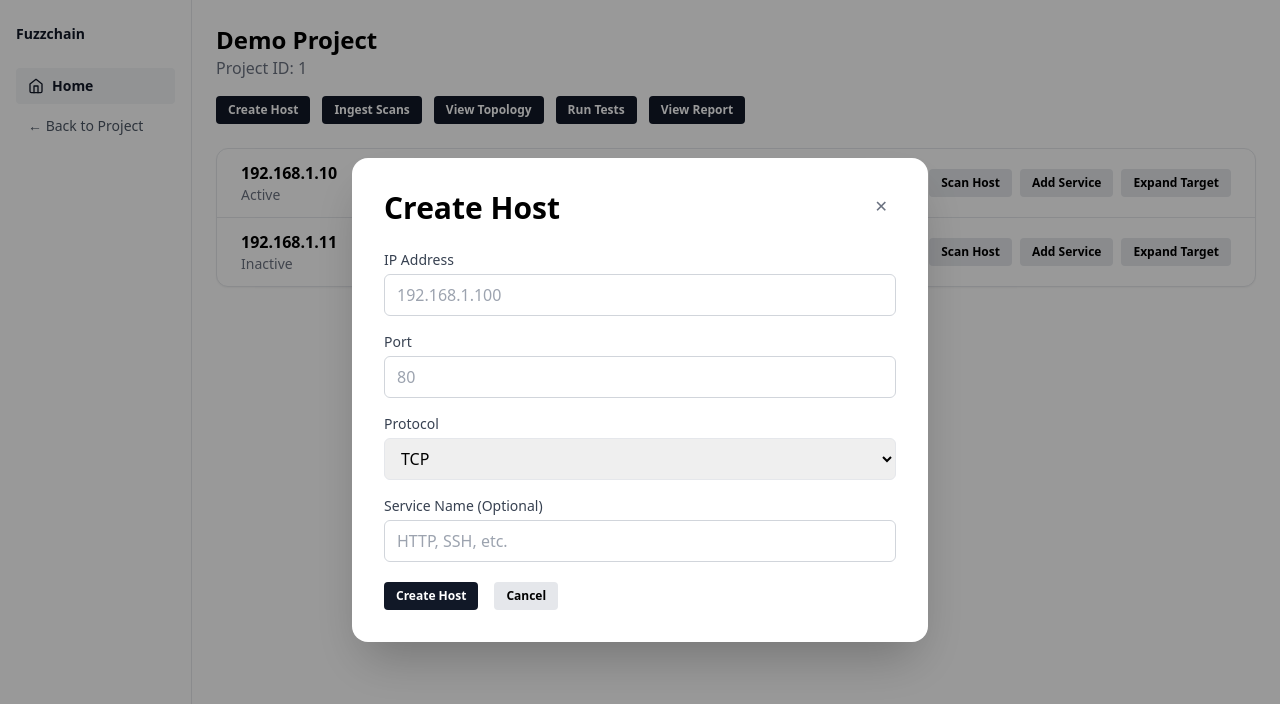
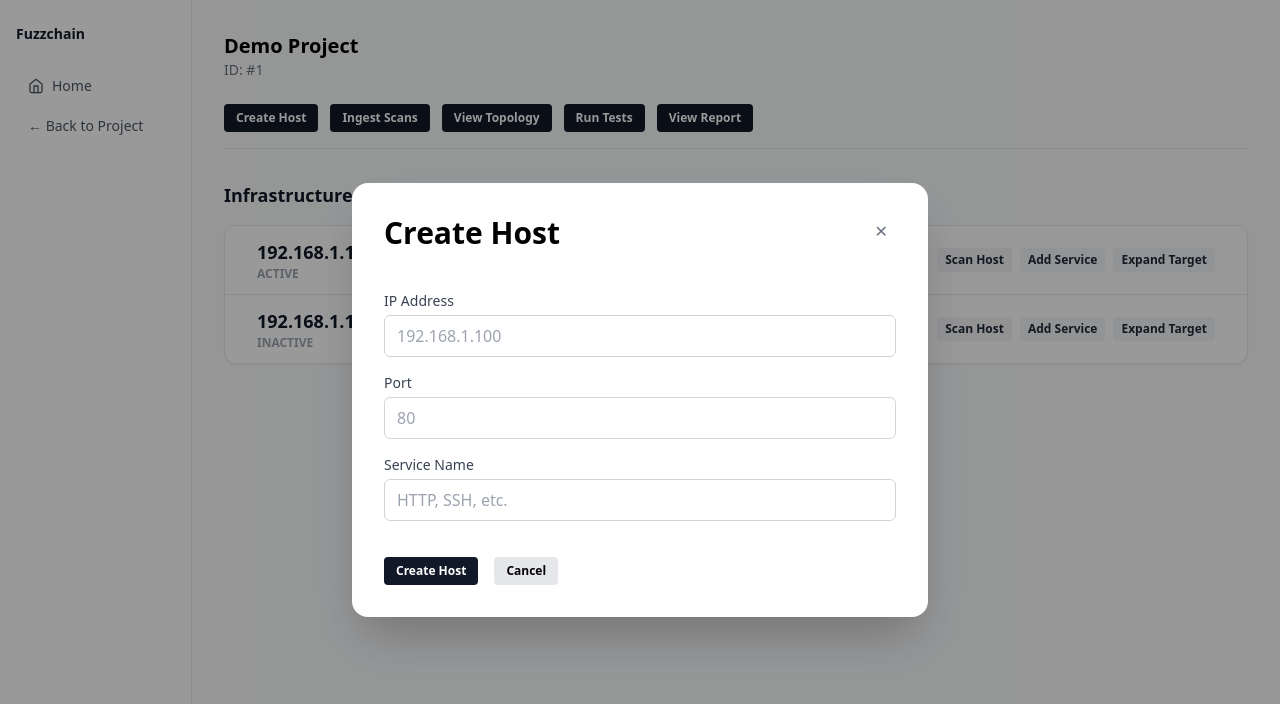
Before and after one commit to Mayrinamelie/fuzzchain-ui, a SvelteKit app: page /project/1 in a window 1280 px wide. Both pictures are taken after a click on the button "Create Host". Shown: the top 704 px of the page. Built offline with nearby package versions, Linux system fonts and the light colour scheme.

Commit message:
Restructured project page
I was unable to figure out how to add the drop down menu that was provided in Ingest Scans before changing it.

```diff
--- a/src/routes/project/[id]/+page.svelte
+++ b/src/routes/project/[id]/+page.svelte
@@ -1,39 +1,57 @@
 <script>
+  /**
+   * SECTION: ROUTING & NAVIGATION
+   * Handles dynamic project IDs and cross-page navigation.
+   */
   import { page } from '$app/stores';
   import { goto } from '$app/navigation';
 
+  /**
+   * SECTION: GLOBAL COMPONENTS
+   * UI LEAD NOTE: Consistency here ensures the nested rows and modals
+   * feel like a single cohesive application.
+   */
   import Sidebar from '$lib/components/Sidebar.svelte';
   import Card from '$lib/components/Card.svelte';
   import CardRow from '$lib/components/CardRow.svelte';
   import Button from '$lib/components/Button.svelte';
-  import ModalForm from '$lib/components/ModalForm.svelte';
-  import ModalActions from '$lib/components/ModalActions.svelte';
   import TextField from '$lib/components/TextField.svelte';
   import ServiceRow from '$lib/components/ServiceRow.svelte';
   import FileUpload from '$lib/components/FileUpload.svelte';
 
-  // Get project ID from URL
+  // Modal wrappers for standardized popup behavior
+  import ModalForm from '$lib/components/ModalForm.svelte';
+  import ModalActions from '$lib/components/ModalActions.svelte';
+
+  /**
+   * SECTION: STATE MANAGEMENT
+   * Tracks expanded view states and modal visibility using Svelte 5 runes.
+   */
   let currentProjectId = $derived($page.params.id);
-
-  // State
   let expandedTargets = $state({});
   let expandedServices = $state({});
   let selectedEndpoints = $state({});
+
+  // Modal visibility states
   let showCreateHost = $state(false);
   let showAddService = $state(false);
   let showIngestScans = $state(false);
   let selectedTargetId = $state(null);
 
-  // Form state
+  /**
+   * SECTION: FORM DATA
+   * Temporary stFrage for modal inputs.
+   */
   let newHost = $state({ ip: '', port: '', protocol: 'tcp', service: '' });
   let newService = $state({ port: '', protocol: 'tcp', name: '', description: '' });
   let scanFile = $state(null);
   let scanType = $state('nmap');
 
-  // Mock project data
+  /**
+   * SECTION: MOCK DATA
+   * Realistic security data for UI testing.
+   */
 const project = { id: currentProjectId, name: "Demo Project" };
-
-  // Mock targets
 const targets = [
     {
       id: "t1",
@@ -50,7 +68,7 @@
         {
           id: "s2", port: 22, protocol: "tcp", name: "SSH",
           endpoints: [
-            { id: "e3", name: "ssh-root", status: "Active" }
+            { id: "e3", name: "auth-log", status: "Active" }
           ]
         }
       ]
@@ -63,112 +81,92 @@
         {
           id: "s3", port: 443, protocol: "tcp", name: "HTTPS",
           endpoints: [
-            { id: "e4", name: "/secure", status: "Inactive" }
+            { id: "e4", name: "/api/v1/status", status: "Active" },
+            { id: "e5", name: "/admin", status: "Inactive" }
           ]
         }
       ]
     }
   ];
 
-  // Functions
+  /**
+   * SECTION: UI LOGIC
+   * Functionality for toggling views and handling modal submissions.
+   */
   function toggleTarget(targetId) {
     expandedTargets = { ...expandedTargets, [targetId]: !expandedTargets[targetId] };
     if (!expandedTargets[targetId]) {
       expandedServices = { ...expandedServices, [targetId]: {} };
     }
   }
-
-  function toggleService(targetId, serviceId) {
-    const servicesForTarget = expandedServices[targetId] || {};
-    expandedServices = {
-      ...expandedServices,
-      [targetId]: {
-        ...servicesForTarget,
-        [serviceId]: !servicesForTarget[serviceId]
-      }
-    };
-  }
-
-  function toggleEndpoint(endpointId) {
-    selectedEndpoints = { ...selectedEndpoints, [endpointId]: !selectedEndpoints[endpointId] };
-  }
-
-  function openCreateHost() {
-    newHost = { ip: '', port: '', protocol: 'tcp', service: '' };
-    showCreateHost = true;
-  }
-
   function openAddService(targetId) {
     selectedTargetId = targetId;
     newService = { port: '', protocol: 'tcp', name: '', description: '' };
     showAddService = true;
   }
 
-  function openIngestScans() {
-    scanFile = null;
-    scanType = 'nmap';
-    showIngestScans = true;
+
+  function toggleService(targetId, serviceId) {
+    const servicesForTarget = expandedServices[targetId] || {};
+    expandedServices = {
+      ...expandedServices,
+      [targetId]: { ...servicesForTarget, [serviceId]: !servicesForTarget[serviceId] }
+    };
   }
 
-  function handleCreateHost() {
-    console.log('Creating host:', newHost);
-    showCreateHost = false;
-  }
 
+  function handleCreateHost() { showCreateHost = false; }
   function handleAddService() {
     console.log('Adding service to target:', selectedTargetId, newService);
     showAddService = false;
   }
-
-  function handleIngestScans() {
-    console.log('Ingesting scan:', { file: scanFile, type: scanType });
-    showIngestScans = false;
-  }
-
-  function handleFileSelect(file) {
-    scanFile = file;
-  }
+  function handleIngestScans() { showIngestScans = false; }
 </script>
 
-<div class="flex min-h-screen">
-  <Sidebar />
+<div class="flex min-h-screen bg-gray-50">
+  <Sidebar activePage="projects" />
 
-  <div class="flex-1 p-6">
-    <!-- Project Header -->
-    <div class="mb-6">
-      <h1 class="text-2xl font-bold">{project.name}</h1>
-      <p class="text-gray-500">Project ID: {currentProjectId}</p>
+  <main class="flex-1 p-8">
+    <header class="mb-8 border-b border-gray-200 pb-4">
+      <h1 class="text-xl font-bold">{project.name}</h1>
+      <p class="text-sm text-gray-500"> ID: #{currentProjectId}</p>
 
-      <!-- Action Buttons -->
-      <div class="flex gap-3 mt-4 flex-wrap">
-        <Button label="Create Host" variant="primary" onclick={openCreateHost} />
-        <Button label="Ingest Scans" variant="primary" onclick={openIngestScans} />
-        <Button label="View Topology" variant="primary" onclick={() => {}} />
-        <Button label="Run Tests" variant="primary" onclick={() => goto(`/fuzzing/${project.id}`)} />
-        <Button label="View Report" variant="primary" onclick={() => {}} />
+      <div class="flex gap-3 mt-6">
+        <Button label="Create Host" onclick={() => showCreateHost = true} />
+        <Button label="Ingest Scans"  onclick={() => showIngestScans = true} />
+        <Button label="View Topology"/>
+        <Button label="Run Tests" onclick={() => goto(`/fuzzing/${project.id}`)} />
+        <Button label="View Report" />
       </div>
-    </div>
+    </header>
 
-    <!-- Targets Table -->
+    <section class="space-y-4">
+      <h2 class="text-lg font-bold text-gray-900">Infrastructure Overview</h2>
+
       <Card>
         {#each targets as target}
           <CardRow>
-          <div class="flex justify-between items-center w-full">
+            <div class="flex justify-between items-center w-full px-2">
               <div>
-              <div class="font-semibold">{target.host}</div>
-              <div class="text-sm text-gray-500">{target.status}</div>
+                <div class="font-semibold text-gray-900 text-lg">{target.host}</div>
+                <div class="text-xs font-bold uppercase text-gray-400">{target.status}</div>
               </div>
 
               <div class="flex gap-2">
-              <Button label="Scan Host" variant="secondary" onclick={() => {}} />
+                <Button
+                  label = "Scan Host"
+                  variant = "tertiary"
+                  size = "sm"
+                />
                 <Button
                   label="Add Service"
-                variant="secondary"
-                onclick={() => openAddService(target.id)}
-              />
+                  variant="tertiary"
+                  size="sm"
+                  onclick={() => openAddService(target.id)} />
                 <Button
                   label={expandedTargets[target.id] ? "Collapse" : "Expand Target"}
-                variant="secondary"
+                  variant="tertiary"
+                  size="sm"
                   onclick={() => toggleTarget(target.id)}
                 />
               </div>
@@ -176,41 +174,47 @@
           </CardRow>
 
           {#if expandedTargets[target.id]}
+            <div class="bg-gray-50/50 border-b border-gray-100">
               {#each target.services as service}
                 <ServiceRow
                   {service}
                   expandedService={expandedServices[target.id]?.[service.id] || false}
                   onToggleService={() => toggleService(target.id, service.id)}
                   {selectedEndpoints}
-              {toggleEndpoint}
+                  toggleEndpoint={(id) => selectedEndpoints[id] = !selectedEndpoints[id]}
                 />
               {/each}
+            </div>
           {/if}
         {/each}
       </Card>
-  </div>
+    </section>
+  </main>
 </div>
 
-<!-- Create Host Modal -->
 <ModalForm open={showCreateHost} title="Create Host" onClose={() => showCreateHost = false}>
-  <div class="space-y-4">
+  <div class="space-y-4 py-4">
     <TextField label="IP Address" placeholder="192.168.1.100" bind:value={newHost.ip} />
     <TextField label="Port" placeholder="80" bind:value={newHost.port} />
-    <div>
-      <label class="block text-sm font-medium text-gray-700 mb-1">Protocol</label>
-      <select bind:value={newHost.protocol} class="w-full px-3 py-2 border rounded-md">
-        <option value="tcp">TCP</option>
-        <option value="udp">UDP</option>
-      </select>
-    </div>
-    <TextField label="Service Name (Optional)" placeholder="HTTP, SSH, etc." bind:value={newHost.service} />
+    <TextField label="Service Name" placeholder="HTTP, SSH, etc." bind:value={newHost.service} />
   </div>
   <ModalActions
     primaryLabel="Create Host"
-    secondaryLabel="Cancel"
     onPrimary={handleCreateHost}
     onSecondary={() => showCreateHost = false}
     primaryDisabled={!newHost.ip || !newHost.port}
+  />
+</ModalForm>
+
+<ModalForm open={showIngestScans} title="Ingest Scan Results" onClose={() => showIngestScans = false}>
+  <div class="space-y-4 py-4">
+    <FileUpload label="Select Scan File (.xml, .json)" onFileSelect={(f) => scanFile = f} />
+  </div>
+  <ModalActions
+    primaryLabel="Ingest Scan"
+    onPrimary={handleIngestScans}
+    onSecondary={() => showIngestScans = false}
+    primaryDisabled={!scanFile}
   />
 </ModalForm>
 
@@ -239,28 +243,3 @@
     primaryDisabled={!newService.port || !newService.name}
   />
 </ModalForm>
-
-<!-- Ingest Scans Modal -->
-<ModalForm open={showIngestScans} title="Ingest Scan Results" width="max-w-2xl" onClose={() => showIngestScans = false}>
-  <div class="space-y-4">
-    <div>
-      <label class="block text-sm font-medium text-gray-700 mb-1">Scan Type</label>
-      <select bind:value={scanType} class="w-full px-3 py-2 border rounded-md">
-        <option value="nmap">Nmap XML</option>
-        <option value="masscan">Masscan JSON</option>
-        <option value="nuclei">Nuclei JSON</option>
-        <option value="nessus">Nessus XML</option>
-        <option value="burp">Burp Suite XML</option>
-        <option value="generic">Generic JSON/XML</option>
-      </select>
-    </div>
-    <FileUpload label="Scan Results" onFileSelect={handleFileSelect} acceptedTypes=".xml,.json,.txt" />
-  </div>
-  <ModalActions
-    primaryLabel="Ingest Scan"
-    secondaryLabel="Cancel"
-    onPrimary={handleIngestScans}
-    onSecondary={() => showIngestScans = false}
-    primaryDisabled={!scanFile}
-  />
-</ModalForm>
```
Lines whose indentation alone changed are shown as unchanged.
